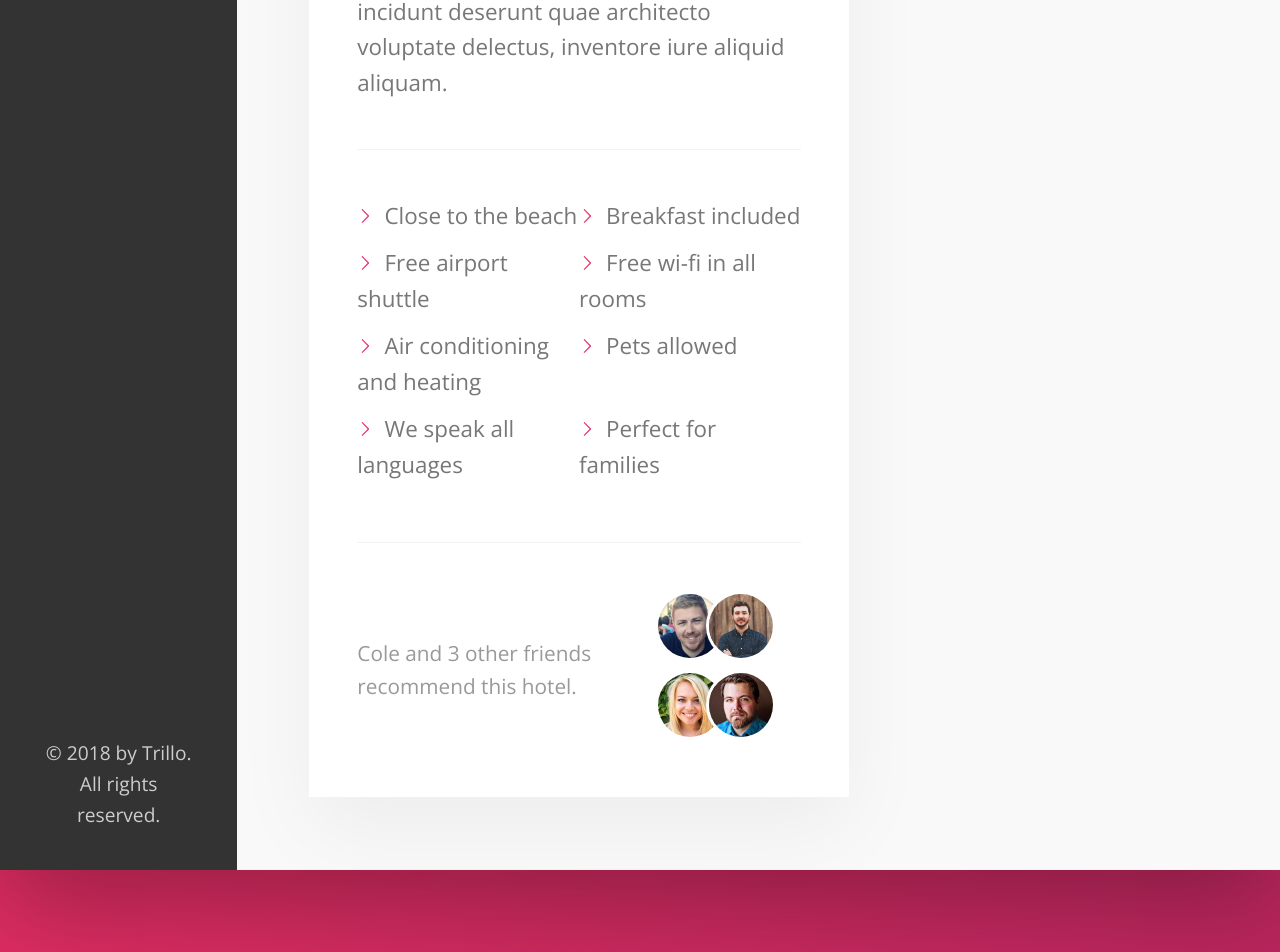
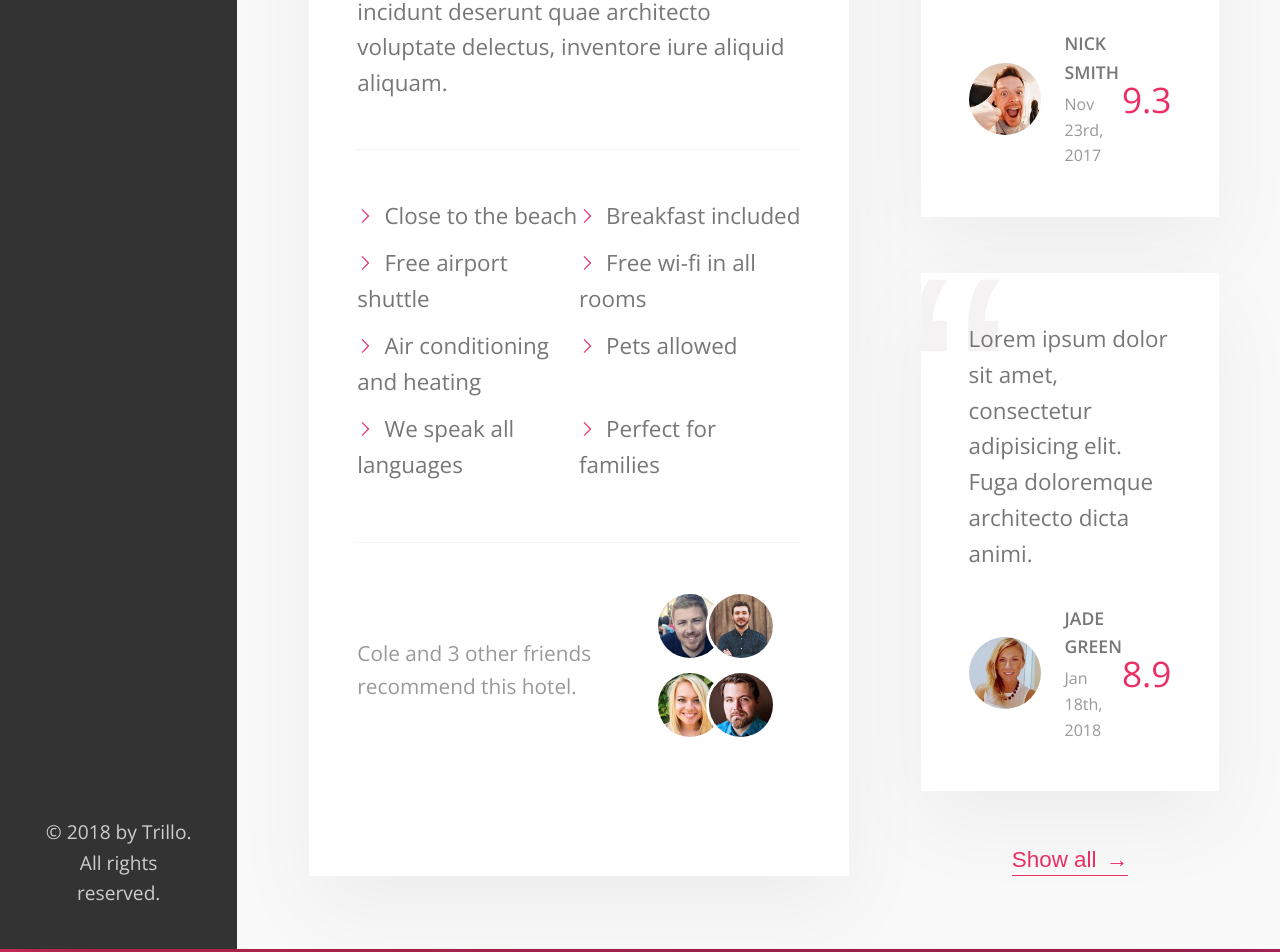
Before and after one commit to olenaborysenko/booking-site, a website: page index.html in a window 1280 px wide. Shown: the part 1164-2116 px from the top of the page. Drawn offline with nearby package versions, Linux system fonts and the light colour scheme.

Commit message:
Completed the User Reviews section

```diff
--- a/index.html
+++ b/index.html
@@ -162,7 +162,34 @@
 						</div>
 					</div>
 					<div class="user-reviews">
-						User reviews
+						<figure class="review">
+							<blockquote class="review__text">
+								Lorem ipsum dolor sit amet, consectetur adipisicing elit. Fuga doloremque architecto dicta animi, totam, itaque officia ex.
+							</blockquote>
+							<figcaption class="review__user">
+								<img src="img/user-1.jpg" alt="User 1" class="review__photo">
+								<div class="review__user-box">
+									<p class="review__user-name">Nick Smith</p>
+									<p class="review__user-date">Nov 23rd, 2017</p>
+								</div>
+								<div class="review__rating">9.3</div>
+							</figcaption>
+						</figure>
+						<figure class="review">
+							<blockquote class="review__text">
+								Lorem ipsum dolor sit amet, consectetur adipisicing elit. Fuga doloremque architecto dicta animi.
+							</blockquote>
+							<figcaption class="review__user">
+								<img src="img/user-2.jpg" alt="User 2" class="review__photo">
+								<div class="review__user-box">
+									<p class="review__user-name">Jade Green</p>
+									<p class="review__user-date">Jan 18th, 2018</p>
+								</div>
+								<div class="review__rating">8.9</div>
+							</figcaption>
+						</figure>
+
+						<button class="btn-inline">Show all <span>&rarr;</span></button>
 					</div>
 				</div>
 			</main>
--- a/sass/_components.scss
+++ b/sass/_components.scss
@@ -265,8 +265,17 @@
 	background-color: transparent;
 	transition: all .2s;
 
+	& span {
+		margin-left: 3px;
+		transition: margin-left .2s;
+	}
+
 	&:hover {
 		color: var(--color-grey-dark-1);
+
+		span {
+			margin-left: .8rem;
+		}
 	}
 
 	&:focus {
@@ -345,10 +354,6 @@
 		margin-right: auto;
 	}
 
-	&__friends {
-
-	}
-
 	&__photo {
 		box-sizing: content-box;
 		height: 4rem;
@@ -361,3 +366,66 @@
 		}
 	}
 }
+
+
+// REVIEWS
+.review {
+	background-color: #FFF;
+	box-shadow: var(--shadow-light);
+	padding: 3rem;
+	margin-bottom: 3.5rem;
+	overflow: hidden;
+	position: relative;
+
+	&__text {
+		margin-bottom: 2rem;
+		position: relative;
+		z-index: 10;
+	}
+
+	&__user {
+		display: flex;
+		align-items: center;
+	}
+
+	&__photo {
+		height: 4.5rem;
+		width: 4.5rem;
+		border-radius: 50%;
+		margin-right: 1.5rem;
+	}
+
+	&__user-box {
+		margin-right: auto;
+	}
+
+	&__user-name {
+		font-size: 1.1rem;
+		font-weight: 600;
+		text-transform: uppercase;
+		margin-bottom: .4rem;
+	}
+
+	&__user-date {
+		font-size: 1rem;
+		color: var(--color-grey-dark-3);
+	}
+
+	&__rating {
+		color: var(--color-primary);
+		font-size: 2.2rem;
+		font-weight: 300;
+	}
+
+	&::before {
+		content: "\201C";
+		position: absolute;
+		top: -2.75rem;
+		left: -1rem;
+		font-size: 20rem;
+		line-height: 1;
+		color: var(--color-grey-light-2);
+		font-family: sans-serif;
+		z-index: 1;
+	}
+}
--- a/sass/_layout.scss
+++ b/sass/_layout.scss
@@ -35,6 +35,7 @@
 
 .detail {
     display: flex;
+    font-size: 1.4rem;
     padding: 4.5rem;
     background-color: var(--color-grey-light-1);
     border-bottom: var(--line);
@@ -42,7 +43,6 @@
 
 .description {
     flex: 0 0 60%;
-    font-size: 1.4rem;
     margin-right: 4.5rem;
     background-color: #FFF;
     box-shadow: var(--shadow-light);
@@ -51,4 +51,7 @@
 
 .user-reviews {
     flex: 1;
+    display: flex;
+    flex-direction: column;
+    align-items: center;
 }
```
Also changed, not shown: css/style.css.
